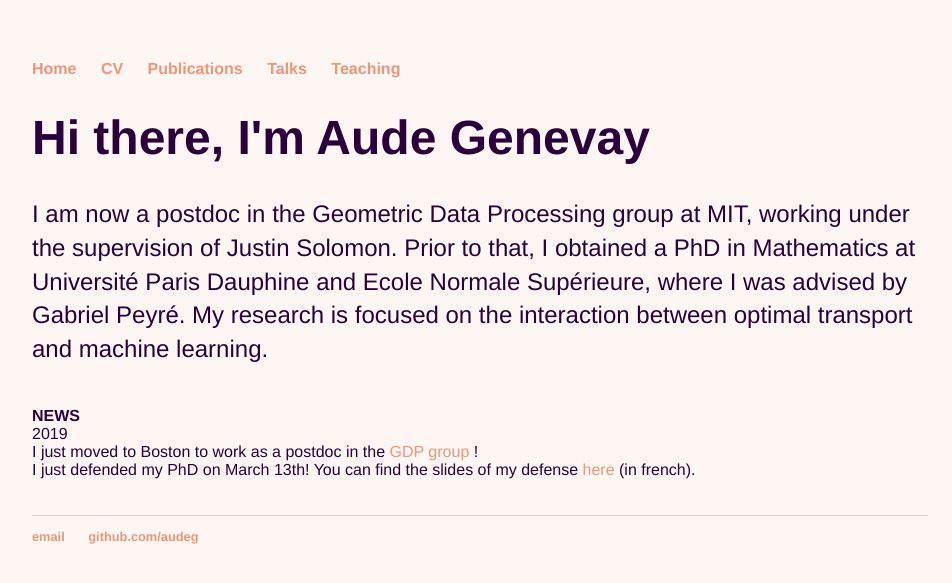
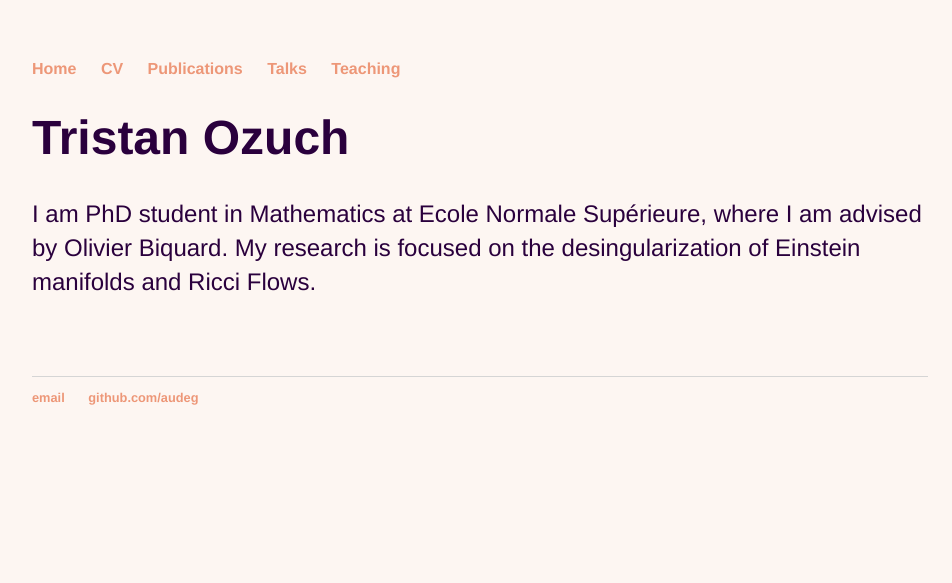
Before and after one commit to tristanozuch/tristanozuch.github.io, a Jekyll site: the page built from index.html, in a window 1280 px wide. Shown: the top 583 px of the page, without its empty margins (160-1112 px from the left). Built offline with Jekyll 4.4.1, drawn with Linux system fonts in a browser that asks for light colours.

Commit message:
Update index.html

```diff
--- a/index.html
+++ b/index.html
@@ -1,19 +1,11 @@
 ---
 layout: default
-title: Aude Genevay
+title: Tristan Ozuch
 ---
 <div class="blurb">
-	<h1>Hi there, I'm Aude Genevay</h1>
-				<p>I am now a postdoc in the Geometric Data Processing group at MIT, working under the supervision of Justin Solomon.
-					Prior to that, I obtained a PhD in Mathematics at Université Paris Dauphine and Ecole Normale Supérieure, where I was advised by Gabriel Peyré.
-					My research is focused on the interaction between optimal transport and machine learning. </p>
+	<h1>Tristan Ozuch</h1>
+				<p>I am PhD student in Mathematics at Ecole Normale Supérieure, where I am advised by Olivier Biquard.
+					My research is focused on the desingularization of Einstein manifolds and Ricci Flows. </p>
 </div><!-- /.blurb -->
-<br/>
-<b>NEWS</b>
-<br/>
-2019
-<br/>
-I just moved to Boston to work as a postdoc in the <a href="http://groups.csail.mit.edu/gdpgroup/"> GDP group </a>!
-<br/>
-I just defended my PhD on March 13th! You can find the slides of my defense <a href="soutenance_aude.pdf"> here </a> (in french).
+
 <br/><br/><br/>
```
